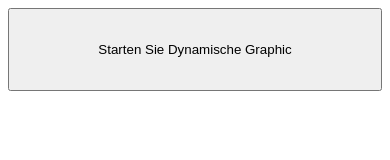
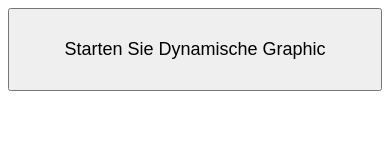
Before and after one commit to PolinaPe/DynamischeGraphic, a plain HTML site: page index.html in a window 390 px wide. Drawn offline with Linux system fonts and the light colour scheme; some packages are replaced by stand-ins of ours.

Commit message:
Update index.html

```diff
--- a/index.html
+++ b/index.html
@@ -61,7 +61,7 @@ setInterval(function(){updateChart()}, updateInterval);
 </head>
 <body>
 <div style="height: 100%; width: 100%;">
-<button style = "height: 10%; width: 100%;"onclick="start();">Starten Sie Dynamische Graphic</button>
+<button style = "height: 10%; width: 100%; font-size: 18px;"onclick="start();">Starten Sie Dynamische Graphic</button>
 <div id="chartContainer" style="height: 90%; width: 100%;"></div>
 </div>
 </body>
```
